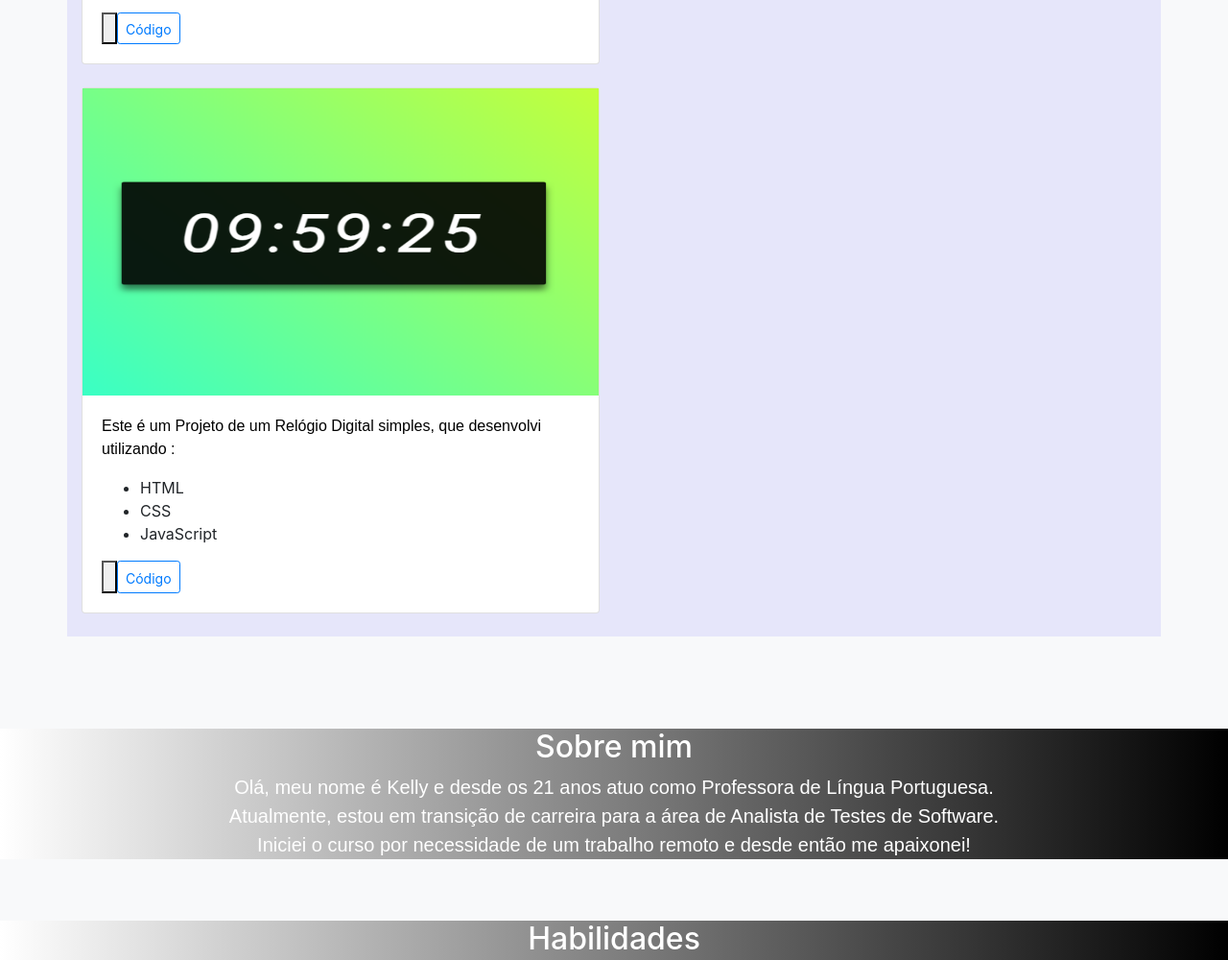
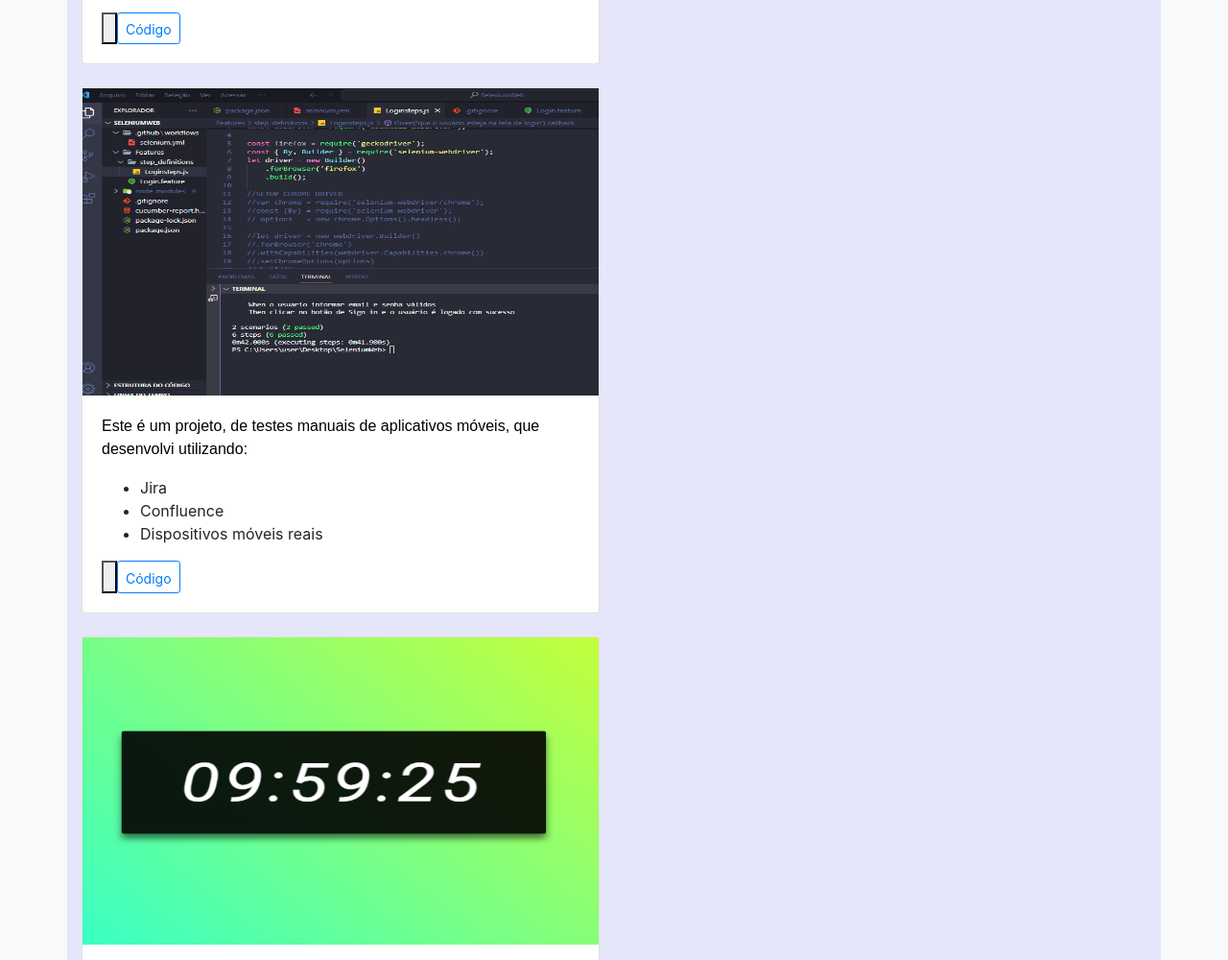
Before and after one commit to kellyabud/Portfolio, a plain HTML site: page index1.html in a window 1280 px wide. Shown: the part 5984-6984 px from the top of the page at 96% size. Drawn offline with nearby package versions, Linux system fonts and the light colour scheme.

Commit message:
Update index1.html

```diff
--- a/index1.html
+++ b/index1.html
@@ -419,6 +419,45 @@
                         </div>
                     </div>
                 </div>
+            <div class="row">
+                    <div class="col-md-6">
+                        <div class="card mb-4 box-shadow">
+                            <img class="" card-img-top
+                                data-src="holder.js/100px225?theme=thumb&amp;bg=55595c&amp;fg=eceeef&amp;text=Thumbnail"
+                                alt="Miniatura [100%x225]" style="height: 320px; width: 100%; display: block;"
+                                src="SELENIUM_1.png">
+
+                            <div class="card-body">
+                                <p class="card-text"> Este é um projeto, de testes manuais de aplicativos móveis, que desenvolvi utilizando:
+
+                                </p>
+                                <ul>
+                                    <li>Jira</li>
+                                    <li>Confluence</li>
+                                    <li>Dispositivos móveis reais</li>
+                                </ul>
+                                <div class="d-flex justify-content-between align-items-center">
+                                    <div class="btn-group">
+                                        <a href="github"></a>
+
+                                        <button>
+                                            <a href="https://github.com/kellyabud/SeleniumWebdriver-Cucumber.git">
+
+                                                <button type="button" class="btn btn-sm btn-outline-primary">
+
+                                                    <font style="vertical-align: inherit;">
+                                                        <font style="vertical-align: inherit;">Código</font>
+
+                                                    </font>
+                                                </button>
+                                            </a>
+                                    </div>
+                                </div>
+                            </div>
+                        </div>
+                    </div>
+                </div>
+
 
                 <div class="row">
                     <div class="col-md-6">
@@ -496,6 +535,7 @@
                 <p class="paragrafo textoBranco">Selenium IDE</p>
                 <p class="paragrafo textoBranco">Testes de sistema web automatizados</p>
                 <p class="paragrafo textoBranco">Testes de aceitação automatizados</p>
+                <p class="paragrafo textoBranco">Testes manuais de aplicativos móveis</p>
 
 
 
```
